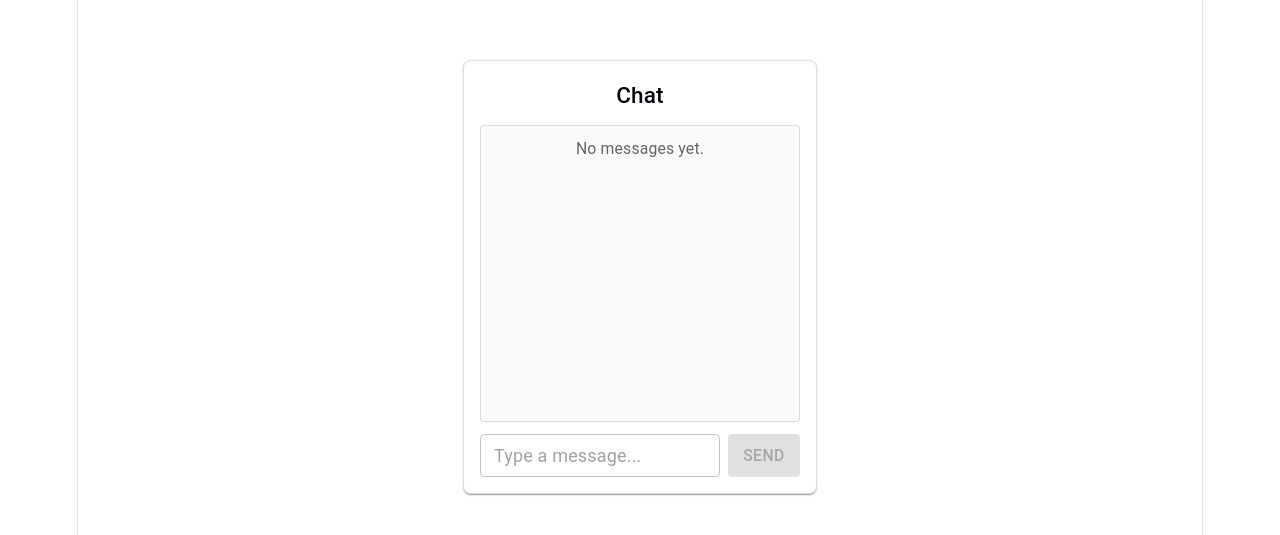
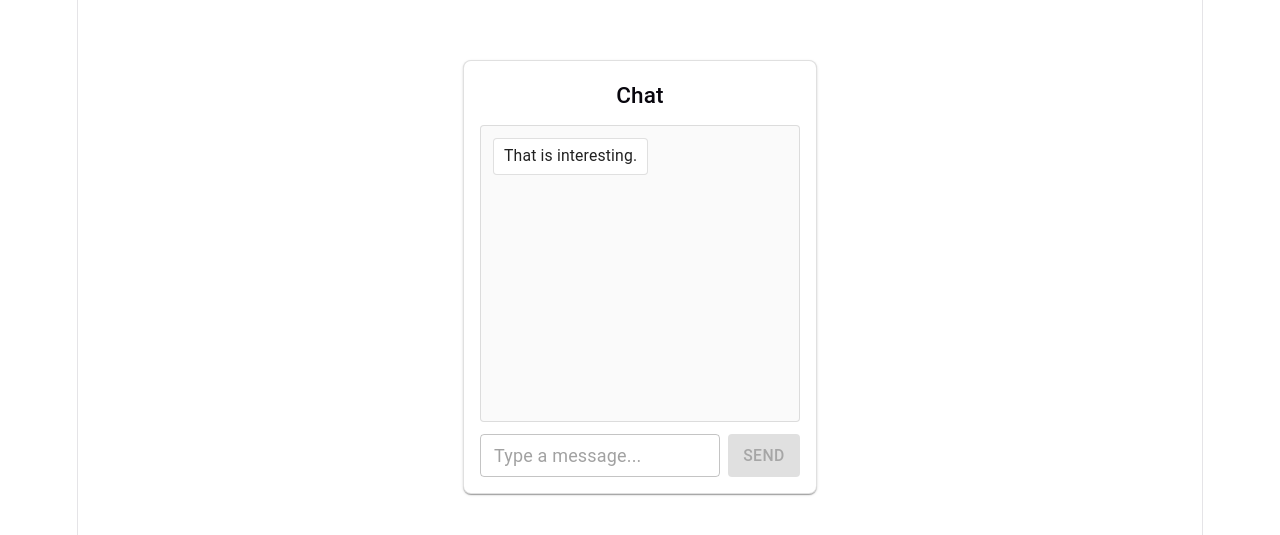
Before and after one commit to szolloli/dnai-chatbot, a React (Vite) app: page / in a window 1280 px wide. Shown: the part 139-674 px from the top of the page. Built offline with nearby package versions, Linux system fonts and the light colour scheme.

Commit message:
feat: implement automatic bot messages

```diff
--- a/src/components/ChatWidget.tsx
+++ b/src/components/ChatWidget.tsx
@@ -1,86 +1,26 @@
-import { useEffect, useRef } from "react";
+import { useEffect } from "react";
 import { Box, Typography } from "@mui/material";
 
+import { botResponses } from "../data/botResponses";
 import { useChatStore } from "../store/chatStore";
 import MessageInput from "./MessageInput";
+import MessageList from "./MessageList";
 
-const MessageList = () => {
-  const messages = useChatStore((state) => state.messages);
-  const listRef = useRef<HTMLDivElement | null>(null);
+export default function ChatWidget() {
+  const addBotMessage = useChatStore((state) => state.addBotMessage);
 
   useEffect(() => {
-    if (!listRef.current) return;
+    const interval = window.setInterval(() => {
+      if (botResponses.length === 0) return;
 
-    listRef.current.scrollTo({
-      top: listRef.current.scrollHeight,
-      behavior: "smooth",
-    });
-  }, [messages.length]);
+      const randomIndex = Math.floor(Math.random() * botResponses.length);
+      const response = botResponses[randomIndex];
+      addBotMessage({ text: response });
+    }, 5000);
 
-  if (messages.length === 0) {
-    return (
-      <Box
-        ref={listRef}
-        sx={{
-          flex: 1,
-          border: "1px solid",
-          borderColor: "divider",
-          borderRadius: 1,
-          p: 1.5,
-          overflowY: "auto",
-          bgcolor: "grey.50",
-        }}
-      >
-        <Typography variant="body2" color="text.secondary">
-          No messages yet.
-        </Typography>
-      </Box>
-    );
-  }
+    return () => window.clearInterval(interval);
+  }, [addBotMessage]);
 
-  return (
-    <Box
-      ref={listRef}
-      sx={{
-        flex: 1,
-        border: "1px solid",
-        borderColor: "divider",
-        borderRadius: 1,
-        p: 1.5,
-        overflowY: "auto",
-        bgcolor: "grey.50",
-        display: "flex",
-        flexDirection: "column",
-        gap: 1,
-      }}
-    >
-      {messages.map((message) => (
-        <Box
-          key={message.id}
-          sx={{
-            alignSelf: message.sender === "user" ? "flex-end" : "flex-start",
-            maxWidth: "85%",
-            px: 1.25,
-            py: 0.75,
-            borderRadius: 1,
-            bgcolor:
-              message.sender === "user" ? "primary.light" : "background.paper",
-            color:
-              message.sender === "user"
-                ? "primary.contrastText"
-                : "text.primary",
-            border: "1px solid",
-            borderColor: "divider",
-          }}
-        >
-          <Typography variant="body2">{message.text}</Typography>
-        </Box>
-      ))}
-    </Box>
-  );
-};
-
-export default function ChatWidget() {
   return (
     <Box
       sx={{
--- /dev/null
+++ b/src/components/MessageList.tsx
@@ -0,0 +1,73 @@
+import { useEffect, useMemo, useRef } from "react";
+import { Box, Paper, Typography } from "@mui/material";
+
+import { useChatStore } from "../store/chatStore";
+
+export default function MessageList() {
+  const messages = useChatStore((state) => state.messages);
+  const listRef = useRef<HTMLDivElement | null>(null);
+
+  const sortedMessages = useMemo(
+    () => [...messages].sort((a, b) => a.timestamp - b.timestamp),
+    [messages],
+  );
+
+  useEffect(() => {
+    if (!listRef.current) return;
+
+    listRef.current.scrollTo({
+      top: listRef.current.scrollHeight,
+      behavior: "smooth",
+    });
+  }, [sortedMessages.length]);
+
+  return (
+    <Box
+      ref={listRef}
+      sx={{
+        flex: 1,
+        border: "1px solid",
+        borderColor: "divider",
+        borderRadius: 1,
+        p: 1.5,
+        overflowY: "auto",
+        bgcolor: "grey.50",
+        display: "flex",
+        flexDirection: "column",
+        gap: 1,
+      }}
+    >
+      {sortedMessages.length === 0 ? (
+        <Typography variant="body2" color="text.secondary">
+          No messages yet.
+        </Typography>
+      ) : (
+        sortedMessages.map((message) => (
+          <Paper
+            key={message.id}
+            elevation={0}
+            sx={{
+              alignSelf: message.sender === "user" ? "flex-end" : "flex-start",
+              maxWidth: "85%",
+              px: 1.25,
+              py: 0.75,
+              borderRadius: 1,
+              bgcolor:
+                message.sender === "user"
+                  ? "primary.light"
+                  : "background.paper",
+              color:
+                message.sender === "user"
+                  ? "primary.contrastText"
+                  : "text.primary",
+              border: "1px solid",
+              borderColor: "divider",
+            }}
+          >
+            <Typography variant="body2">{message.text}</Typography>
+          </Paper>
+        ))
+      )}
+    </Box>
+  );
+}
--- /dev/null
+++ b/src/data/botResponses.ts
@@ -0,0 +1,7 @@
+export const botResponses = [
+  "Hello!",
+  "How can I help you?",
+  "That is interesting.",
+  "Tell me more.",
+  "Thanks for your message.",
+];
```
